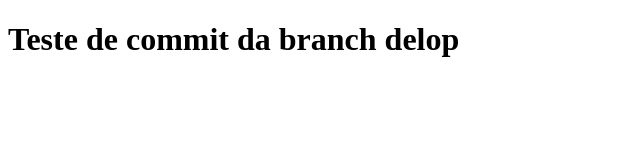
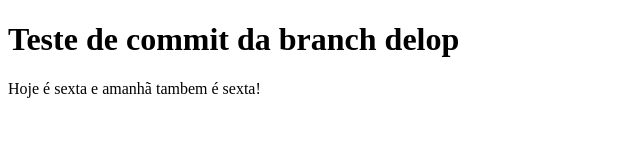
Before and after one commit to KinzeTheNumber/secom2024, a plain HTML site: page index.html in a window 1280 px wide. Shown: the whole page, without its empty margins (0-640 px from the left). Drawn offline with Linux system fonts and the light colour scheme.

Commit message:
Segunda alteração em develop

```diff
--- a/index.html
+++ b/index.html
@@ -9,6 +9,7 @@
 
 <body>
     <h1>Teste de commit da branch delop</h1>
+    <p>Hoje é sexta e amanhã tambem é sexta!</p>
 </body>
 
 </html>
```
